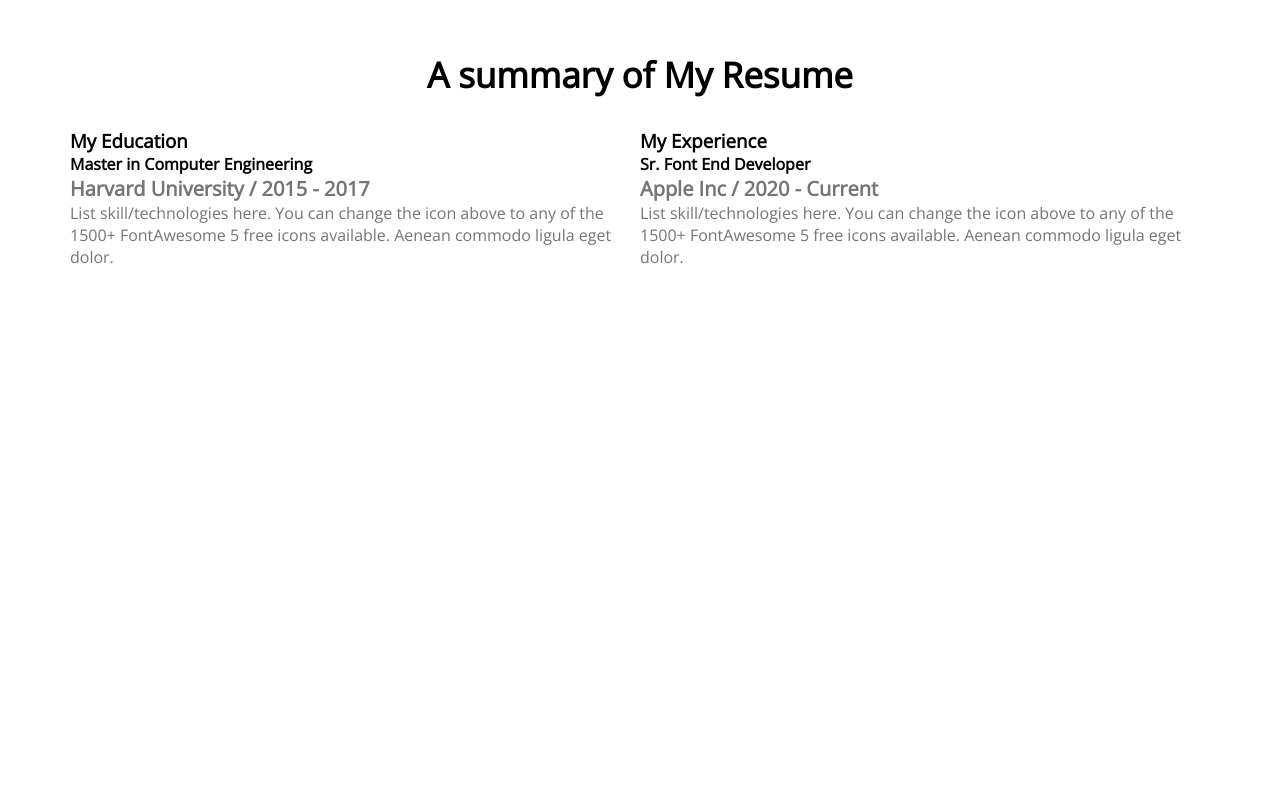
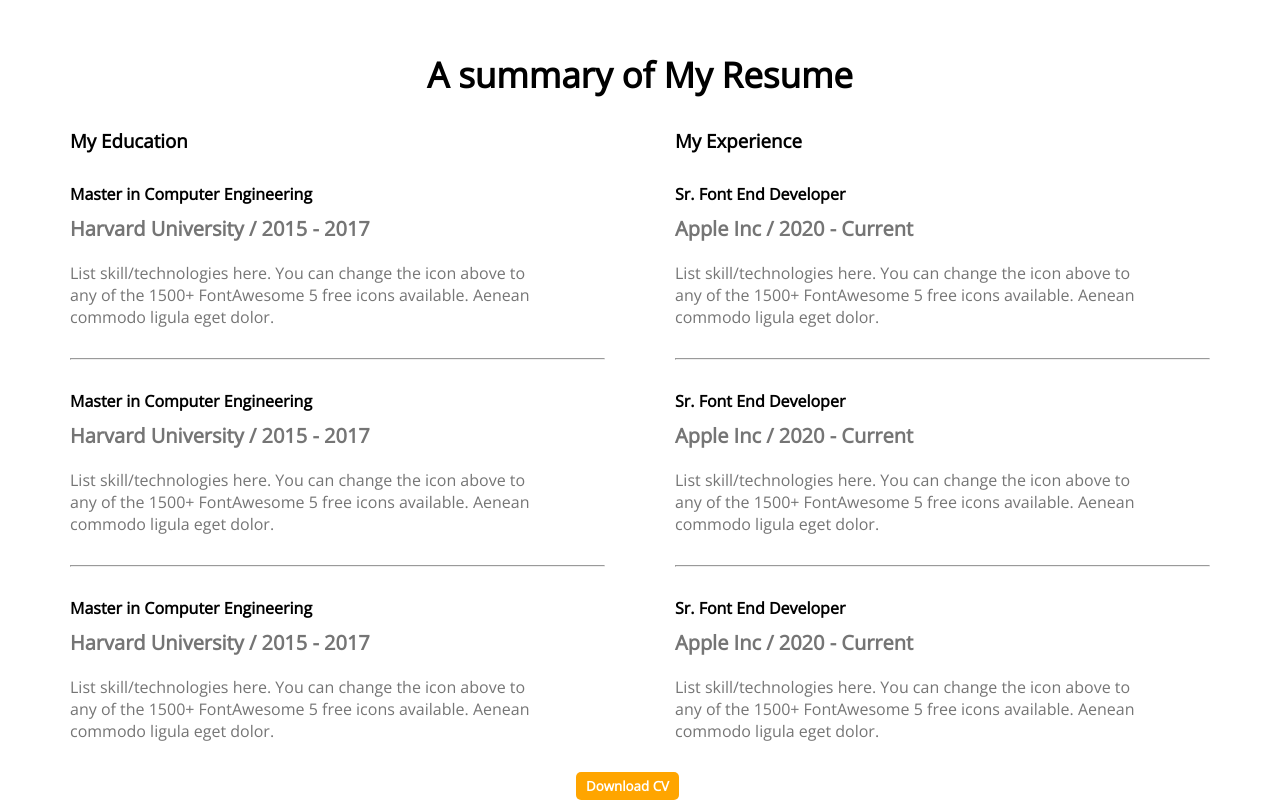
Before and after one commit to SagorAhamed251245/developer-portfolio-live, a plain HTML site: page index.html in a window 1280 px wide. Shown: the part 2140-2940 px from the top of the page. Before the commit the page ends 2408 px from the top, so only its background shows below. Drawn offline with nearby package versions, Linux system fonts and the light colour scheme.

Commit message:
main section end

```diff
--- a/index.html
+++ b/index.html
@@ -145,6 +145,33 @@
                         </p>
 
                     </div>
+                    <hr>
+                    <div class="resume-item">
+                        <h4 class="titel">
+                            Master in Computer Engineering
+                        </h4>
+                        <h2 class="sub-title">Harvard University / 2015 - 2017
+                        </h2>
+                        <p class="resume-description">
+                            List skill/technologies here. You can change the icon above
+                            to any of the 1500+ FontAwesome 5 free icons available. Aenean commodo ligula eget dolor.
+                        </p>
+
+                    </div>
+                    <hr>
+                    <div class="resume-item">
+                        <h4 class="titel">
+                            Master in Computer Engineering
+                        </h4>
+                        <h2 class="sub-title">Harvard University / 2015 - 2017
+                        </h2>
+                        <p class="resume-description">
+                            List skill/technologies here. You can change the icon above
+                            to any of the 1500+ FontAwesome 5 free icons available. Aenean commodo ligula eget dolor.
+                        </p>
+
+                    </div>
+
                 </div>
                 <div>
                     <div class="resume-title">
@@ -165,11 +192,44 @@
                         </p>
 
                     </div>
+                    <hr>
+                    <div class="resume-item">
+                        <h4 class="titel">
+                            Sr. Font End Developer
+                        </h4>
+                        <h2 class="sub-title">Apple Inc / 2020 - Current
+                        </h2>
+                        <p class="resume-description">
+                            List skill/technologies here. You can change the icon above
+                            to any of the 1500+ FontAwesome 5 free icons available. Aenean commodo ligula eget dolor.
+                        </p>
+
+                    </div>
+                    <hr>
+                    <div class="resume-item">
+                        <h4 class="titel">
+                            Sr. Font End Developer
+                        </h4>
+                        <h2 class="sub-title">Apple Inc / 2020 - Current
+                        </h2>
+                        <p class="resume-description">
+                            List skill/technologies here. You can change the icon above
+                            to any of the 1500+ FontAwesome 5 free icons available. Aenean commodo ligula eget dolor.
+                        </p>
+
+                    </div>
+
                 </div>
+
             </div>
+            <button class="btn-pri" style="text-align: center;">Download CV</button>
 
         </section>
     </main>
+
+    <footer>
+
+    </footer>
 
 
 </body>
--- a/style.css
+++ b/style.css
@@ -221,6 +221,14 @@ main {
 .resume-container {
     display: flex;
     text-align: start;
+    gap: 70px;
+
+}
+
+.resume-item{
+    margin-top: 30px;
+    margin-bottom: 30px;
+    padding-right: 60px;
 
 }
 
@@ -230,6 +238,7 @@ main {
     font-size: 25px;
     color: #474747;
 
+
 }
 
 .resume-item>.sub-title {
@@ -237,6 +246,8 @@ main {
     font-weight: 600;
     font-size: 20px;
     color: #757575;
+    margin-top: 10px;
+    margin-bottom: 20px;
 
 
 
```
